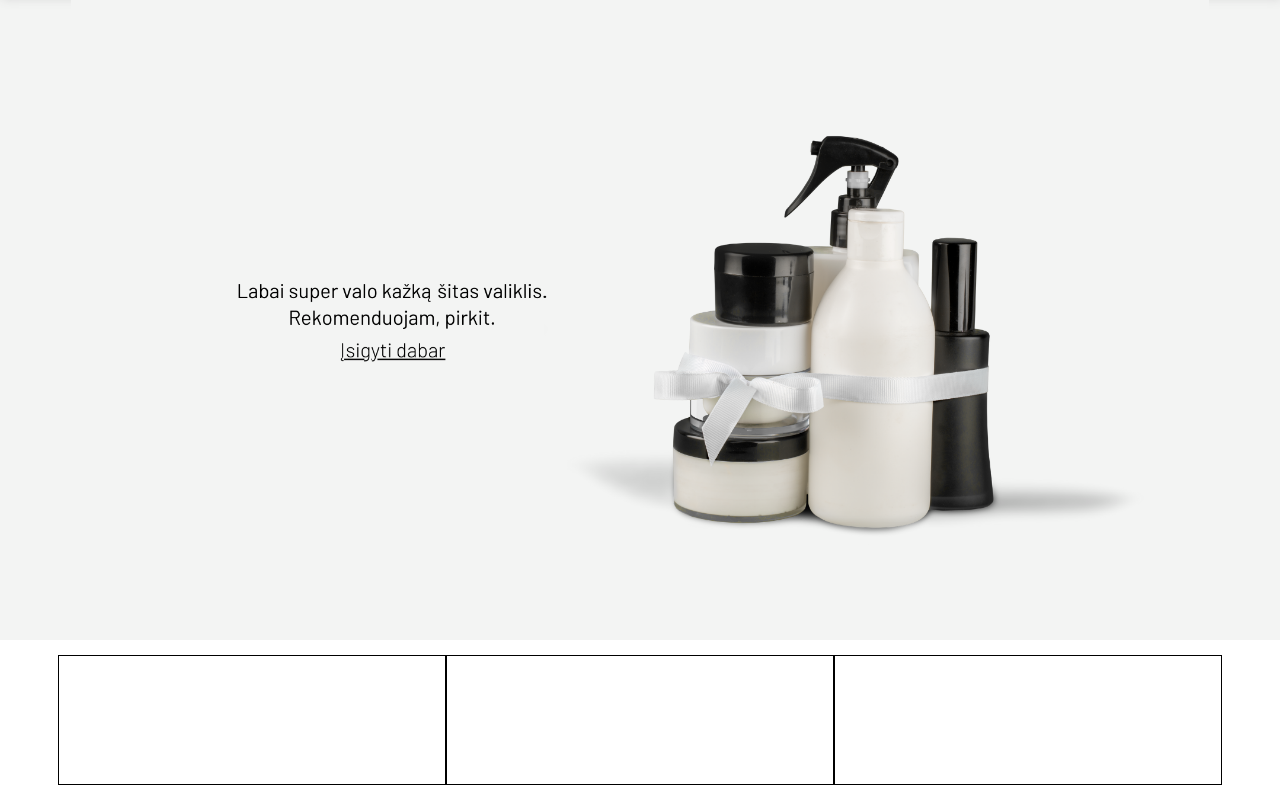
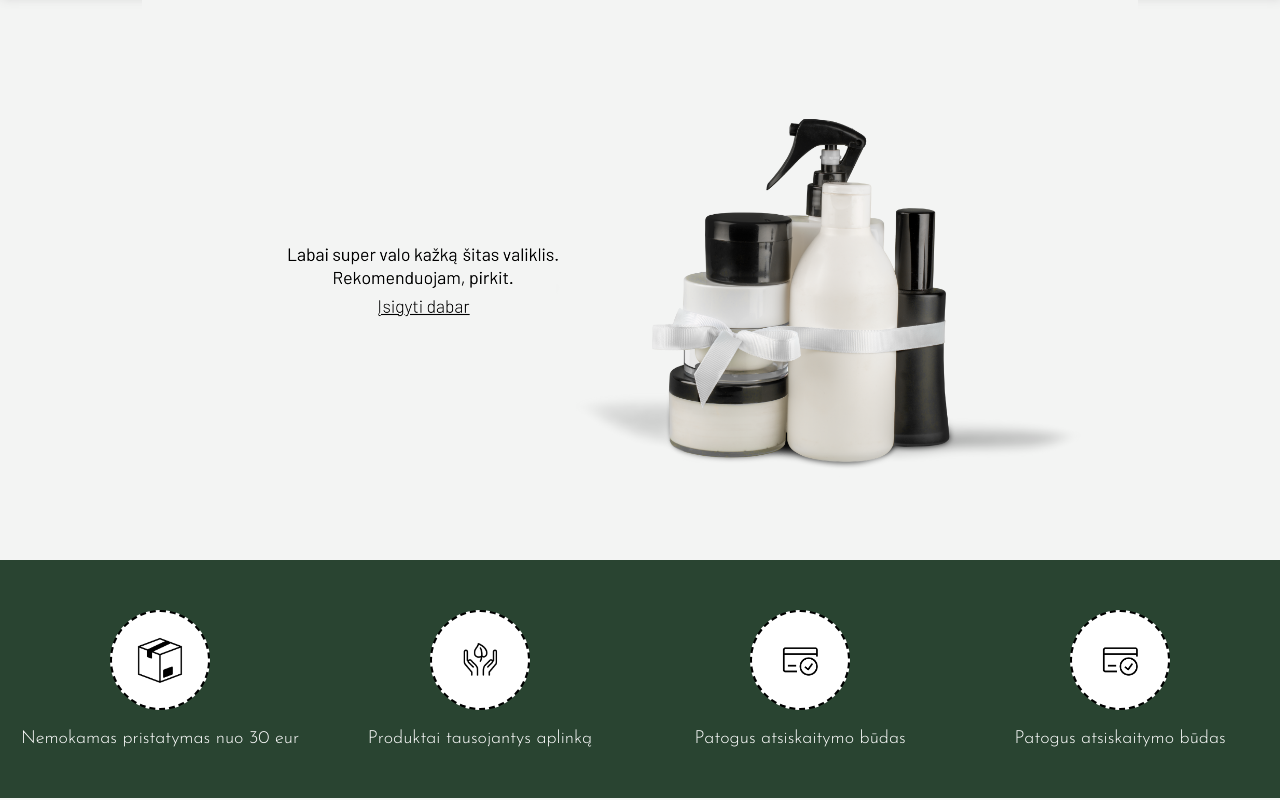
Before and after one commit to EmaBrr/CleanIt, a plain HTML site: page index.html in a window 1280 px wide. Shown: the part 63-863 px from the top of the page. Drawn offline with Linux system fonts and the light colour scheme; a web font is replaced by a local one.

Commit message:
new color

```diff
--- a/index.html
+++ b/index.html
@@ -4,6 +4,7 @@
     <meta charset="UTF-8" />
     <meta http-equiv="X-UA-Compatible" content="IE=edge" />
     <meta name="viewport" content="width=device-width, initial-scale=1.0" />
+    <!-- <link rel="stylesheet" href="https://cdnjs.cloudflare.com/ajax/libs/font-awesome/4.7.0/css/font-awesome.min.css"> -->
     <link rel="stylesheet" href="./style/app.css" />
     <link rel="preconnect" href="https://fonts.googleapis.com" />
     <link rel="preconnect" href="https://fonts.gstatic.com" crossorigin />
@@ -54,6 +55,7 @@
               <a href="#!">Kontaktai</a>
             </li>
             <li>
+              <!-- <i class="fa fa-user-o" style="color: black; width: 15px;" ></i> -->
               <a href="#!">Prisijungti</a>
             </li>
             <li>
@@ -82,16 +84,20 @@
     <div class="general">
       <div class="containerforgeneral">
         <div class="item">
-          <img src="" alt="" />
-          <h2></h2>
+          <img src="./img/10black.png" alt="delivery icon" />
+          <h2>Nemokamas pristatymas nuo 30 eur</h2>
         </div>
         <div class="item">
-          <img src="" alt="" />
-          <h2></h2>
+          <img src="./img/11black.png" alt="eco icon" />
+          <h2>Produktai tausojantys aplinką</h2>
         </div>
         <div class="item">
-          <img src="" alt="" />
-          <h2></h2>
+          <img src="./img/12black.png" alt="card icon" />
+          <h2>Patogus atsiskaitymo būdas</h2>
+        </div>
+        <div class="item">
+          <img src="./img/12black.png" alt="card icon" />
+          <h2>Patogus atsiskaitymo būdas</h2>
         </div>
       </div>
     </div>
--- a/scss/__frontpage.scss
+++ b/scss/__frontpage.scss
@@ -4,9 +4,9 @@
   justify-content: center;
   align-items: center;
   display: flex;
-    z-index: 0;
+  z-index: 0;
   @media screen and (min-width: 799px) {
-    height: 80vh;
+    height: 70vh;
   }
   .slide {
     height: 60vh;
@@ -14,7 +14,7 @@
     display: grid;
     place-items: center;
     @media screen and (min-width: 799px) {
-      height: 80vh;
+      height: 70vh;
     }
     img {
       // z-index: 0;
@@ -26,12 +26,15 @@
 }
 
 .general {
-  height: 20vh;
+  // height: 20vh;
   width: 100%;
-  background-color: white;
+  background-color: #294431;
   display: flex;
   justify-content: center;
   align-items: center;
+  // border: 1px solid red;
+  padding-top: 50px;
+  padding-bottom: 50px;
   .containerforgeneral {
     max-width: 1400px;
     width: 100%;
@@ -39,11 +42,30 @@
     display: flex;
     justify-content: center;
     align-items: center;
+    // margin-top: 50px;
     .item {
-      display: inline-block;
-      height: 130px;
+      display: flex;
+      flex-direction: column;
+      height: auto;
       width: calc(100% / 3.3);
-      border: 1px solid black;
+      // border: 1px solid black;
+      justify-content: center;
+      align-items: center;
+      img {
+        width: 100px;
+        border-radius: 50%;
+        background-color: white;
+        padding: 20px;
+        border: 2px dashed black;
+      }
+      h2 {
+        padding-top: 20px;
+        font-family: "Josefin Sans", sans-serif;
+        font-size: 18px;
+        font-weight: 300;
+        color: white;
+
+      }
     }
   }
 }
--- a/scss/__var.scss
+++ b/scss/__var.scss
@@ -2,7 +2,8 @@
 
 $background: #F3F4F3;
 $grey: #B6BFBB;
-$blue: #5b72b8;
+$blue1: #5b72b8;
+$blue: #294431;
 
 
 //fonts:
```
Also changed, not shown: img/10.png (added), img/10black.png (added), img/11.png (added), img/11black.png (added), img/12.png (added), img/12black.png (added), style/app.css.
